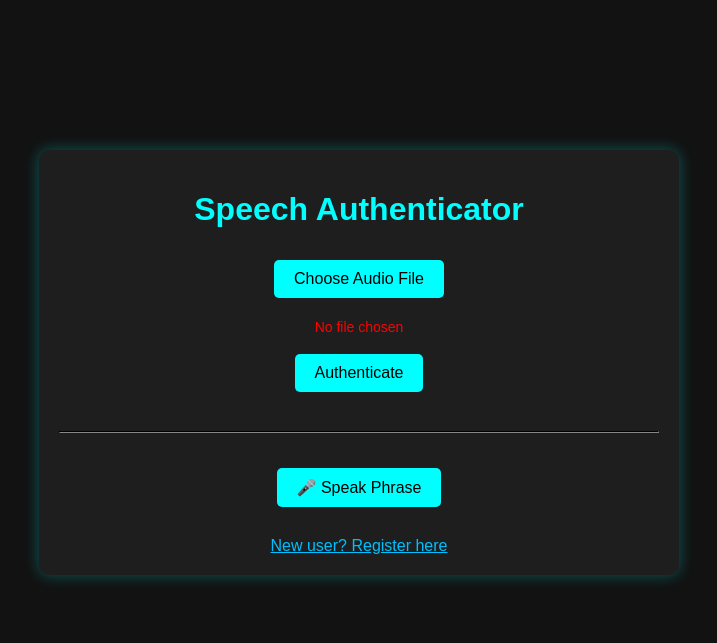
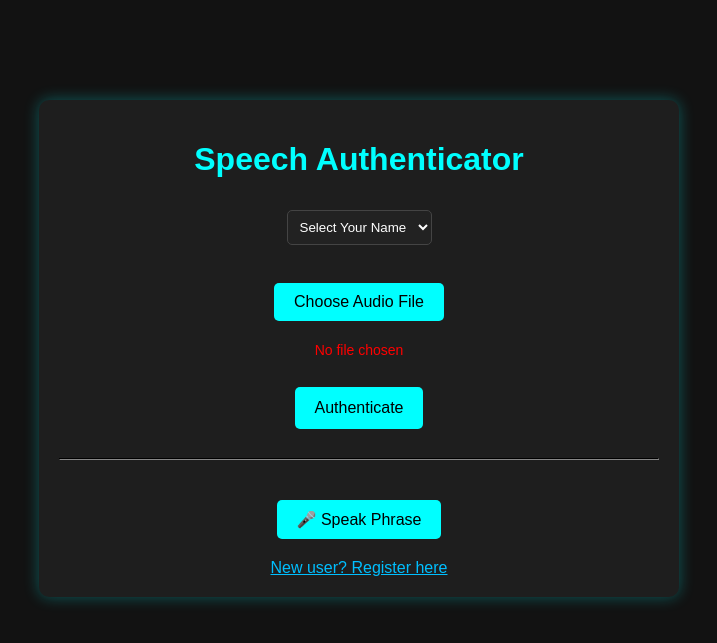
Before and after one commit to PratyushSharma03/Speech_Authenticator, a Flask app: page / in a window 1280 px wide. Shown: the top 643 px of the page, without its empty margins (281-998 px from the left). Run offline with Flask 3, Linux system fonts and the light colour scheme.

Commit message:
Updated UI for recording and authentication

```diff
--- a/app.py
+++ b/app.py
@@ -1,3 +1,4 @@
+
 import os
 import re
 import json
@@ -11,21 +12,21 @@ os.makedirs(UPLOAD_FOLDER, exist_ok=True)
 
 model = whisper.load_model("base")
 
-# Utility to clean passphrase and transcript for comparison
+# Utility to clean passphrase and transcript
 def clean_phrase(phrase):
     phrase = re.sub(r'[^\w\s]', '', phrase)  # remove punctuation
     phrase = phrase.lower().strip()
     phrase = re.sub(r'\s+', ' ', phrase)
     return phrase
 
-# Load all users
+# Load users
 def load_users():
     if not os.path.exists(USERS_FILE):
         return {}
     with open(USERS_FILE, "r") as f:
         return json.load(f)
 
-# Save all users
+# Save users
 def save_users(users):
     with open(USERS_FILE, "w") as f:
         json.dump(users, f, indent=2)
@@ -33,14 +34,15 @@ def save_users(users):
 # Home/login page
 @app.route('/')
 def index():
-    return render_template('index.html', access_denied=False)
+    users = load_users()
+    return render_template('index.html', access_denied=False, users=users.keys())
 
-# Success route with dynamic username
+# Success route
 @app.route('/success/<username>')
 def success(username):
     return render_template('success.html', username=username)
 
-# Register page (GET + POST)
+# Register page
 @app.route('/register', methods=['GET', 'POST'])
 def register():
     if request.method == 'POST':
@@ -60,15 +62,17 @@ def register():
 
     return render_template('register.html')
 
-# Handle voice file and match passphrase
+# Handle voice file and match selected user
 @app.route('/transcribe', methods=['POST'])
 def transcribe_audio():
-    if 'audio_file' not in request.files:
-        return render_template('index.html', access_denied=True)
+    if 'audio_file' not in request.files or 'username' not in request.form:
+        return render_template('index.html', access_denied=True, users=load_users().keys())
 
+    username = request.form['username']
     file = request.files['audio_file']
-    if file.filename == "":
-        return render_template('index.html', access_denied=True)
+
+    if file.filename == "" or not username:
+        return render_template('index.html', access_denied=True, users=load_users().keys())
 
     file_path = os.path.join(UPLOAD_FOLDER, file.filename)
     file.save(file_path)
@@ -82,14 +86,17 @@ def transcribe_audio():
 
     users = load_users()
 
-    # Match user by comparing passphrases
-    for username, stored_phrase in users.items():
-        if clean_phrase(stored_phrase) == cleaned_transcript:
-            print(f"Match found for user: {username}")
-            return redirect(url_for('success', username=username))
+    if username not in users:
+        print("Username not found.")
+        return render_template('index.html', access_denied=True, users=users.keys())
 
-    print("No match found.")
-    return render_template('index.html', access_denied=True)
+    expected_phrase = clean_phrase(users[username])
+    if expected_phrase == cleaned_transcript:
+        print(f"Match found for user: {username}")
+        return redirect(url_for('success', username=username))
+
+    print("Phrase mismatch.")
+    return render_template('index.html', access_denied=True, users=users.keys())
 
 if __name__ == '__main__':
     app.run(debug=True)
--- a/templates/index.html
+++ b/templates/index.html
@@ -1,8 +1,8 @@
 <!DOCTYPE html>
 <html lang="en">
 <head>
-    <meta charset="UTF-8">
-    <meta name="viewport" content="width=device-width, initial-scale=1.0">
+  <meta charset="UTF-8" />
+  <meta name="viewport" content="width=device-width, initial-scale=1.0"/>
   <title>Login with Your Phrase</title>
   <style>
     body {
@@ -15,7 +15,7 @@
     }
     .container {
       max-width: 600px;
-            margin: 150px auto;
+      margin: 100px auto;
       padding: 20px;
       background: #1e1e1e;
       border-radius: 10px;
@@ -37,7 +37,7 @@
     input[type="file"] {
       display: none;
     }
-        .custom-file-upload, .mic-button {
+    .custom-file-upload {
       display: inline-block;
       padding: 10px 20px;
       cursor: pointer;
@@ -52,6 +52,14 @@
       font-size: 14px;
       color: red;
     }
+    select {
+      padding: 8px;
+      border-radius: 5px;
+      margin: 10px 0;
+      background-color: #222;
+      color: #fff;
+      border: 1px solid #444;
+    }
     button {
       padding: 10px 20px;
       border: none;
@@ -64,6 +72,10 @@
     }
     button:hover {
       background-color: #00b4d8;
+    }
+    .mic-button {
+      background-color: cyan;
+      margin-top: 15px;
     }
     .denied {
       margin-top: 20px;
@@ -79,10 +91,12 @@
       display: block;
       color: #00bfff;
     }
-        .au{
+    .au {
+      height: 42px;
       margin-bottom: 5px;
       position: relative;
-          bottom: 9px;
+      bottom: 7px;
+      top: 1px;
     }
   </style>
 </head>
@@ -91,47 +105,73 @@
     <h1>Speech Authenticator</h1>
 
     <form id="uploadForm" method="POST" action="/transcribe" enctype="multipart/form-data" onsubmit="return checkFile()">
+      <!-- Unified name dropdown -->
+      <select name="username" required>
+        <option value=""> Select Your Name </option>
+        {% for name in users %}
+          <option value="{{ name }}">{{ name }}</option>
+        {% endfor %}
+      </select>
+
+      <br>
+      <br>
+
+      <!-- File upload -->
       <label for="audioFile" class="custom-file-upload">Choose Audio File</label>
       <input type="file" id="audioFile" name="audio_file" accept="audio/*" onchange="updateFileName()">
       <span id="file-name">No file chosen</span>
       <br>
-            <button class = "au" type="submit">Authenticate</button>
+
+      <!-- Hidden mic file -->
+      <input type="file" id="micAudioFile" accept="audio/*" hidden />
+
+      <!-- Single authenticate button -->
+      <button class="au" type="submit">Authenticate</button>
+
+      <!-- Mic recording button placed BELOW -->
+      <br>
+      <hr class="custom-hr">
+      <button type="button" class="mic-button" id="recordBtn">🎤 Speak Phrase</button>
     </form>
 
     {% if access_denied %}
       <div class="denied">ACCESS DENIED</div>
     {% endif %}
 
-        <hr class="custom-hr">
-
-        <!-- Mic recording -->
-        <form id="micForm" method="POST" action="/transcribe" enctype="multipart/form-data">
-            <button type="button" class="mic-button" id="recordBtn">🎤 Speak Phrase</button>
-        </form>
-
     <a href="/register" class="register-link">New user? Register here</a>
   </div>
 
   <script>
+    const fileInput = document.getElementById("audioFile");
+    const micAudioInput = document.getElementById("micAudioFile");
+    const fileNameDisplay = document.getElementById("file-name");
+    const recordBtn = document.getElementById("recordBtn");
+
+    let mediaRecorder;
+    let isRecording = false;
+    let audioChunks = [];
+
     function updateFileName() {
-            const fileInput = document.getElementById("audioFile");
-            const fileName = document.getElementById("file-name");
-            fileName.textContent = fileInput.files.length > 0 ? fileInput.files[0].name : "No file chosen";
+      fileNameDisplay.textContent = fileInput.files.length > 0
+        ? fileInput.files[0].name
+        : "No file chosen";
     }
 
     function checkFile() {
-            const fileInput = document.getElementById("audioFile");
-            if (fileInput.files.length === 0) {
-                alert("Please select or record an audio file first.");
+      const hasUpload = fileInput.files.length > 0;
+      const hasMic = micAudioInput.files.length > 0;
+
+      if (!hasUpload && !hasMic) {
+        alert("Please upload or record an audio file first.");
         return false;
       }
+
+      if (hasMic) {
+        fileInput.files = micAudioInput.files;
+      }
+
       return true;
     }
-
-        const recordBtn = document.getElementById("recordBtn");
-        let mediaRecorder;
-        let isRecording = false;
-        let audioChunks = [];
 
     recordBtn.addEventListener("click", async () => {
       if (isRecording) {
@@ -153,17 +193,17 @@
           }
         };
 
-                mediaRecorder.onstop = async () => {
+        mediaRecorder.onstop = () => {
           const blob = new Blob(audioChunks, { type: "audio/webm" });
           const fakeMP3File = new File([blob], "recording.mp3", { type: "audio/mp3" });
 
           const dataTransfer = new DataTransfer();
           dataTransfer.items.add(fakeMP3File);
 
-                    const fileInput = document.getElementById("audioFile");
+          micAudioInput.files = dataTransfer.files;
           fileInput.files = dataTransfer.files;
 
-                    updateFileName();
+          fileNameDisplay.textContent = "recording.mp3";
         };
 
         mediaRecorder.start();
--- a/users.json
+++ b/users.json
@@ -1,4 +1,4 @@
 {
-  "Pratyush": "hello",
-  "Sharma": "bye"
+  "Ritu": "hello",
+  "Pratyush": "ok"
 }
```
Also changed, not shown: 1 other file. Lines whose indentation alone changed are shown as unchanged.
